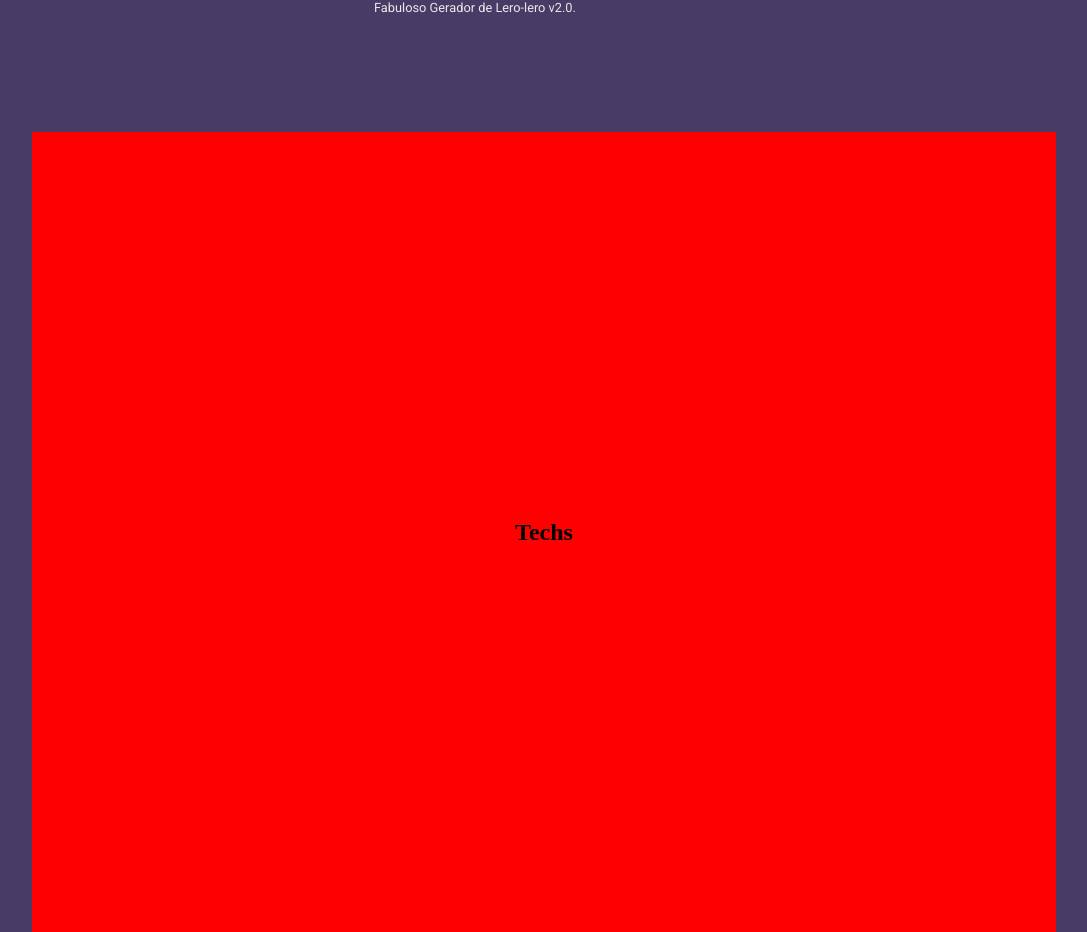
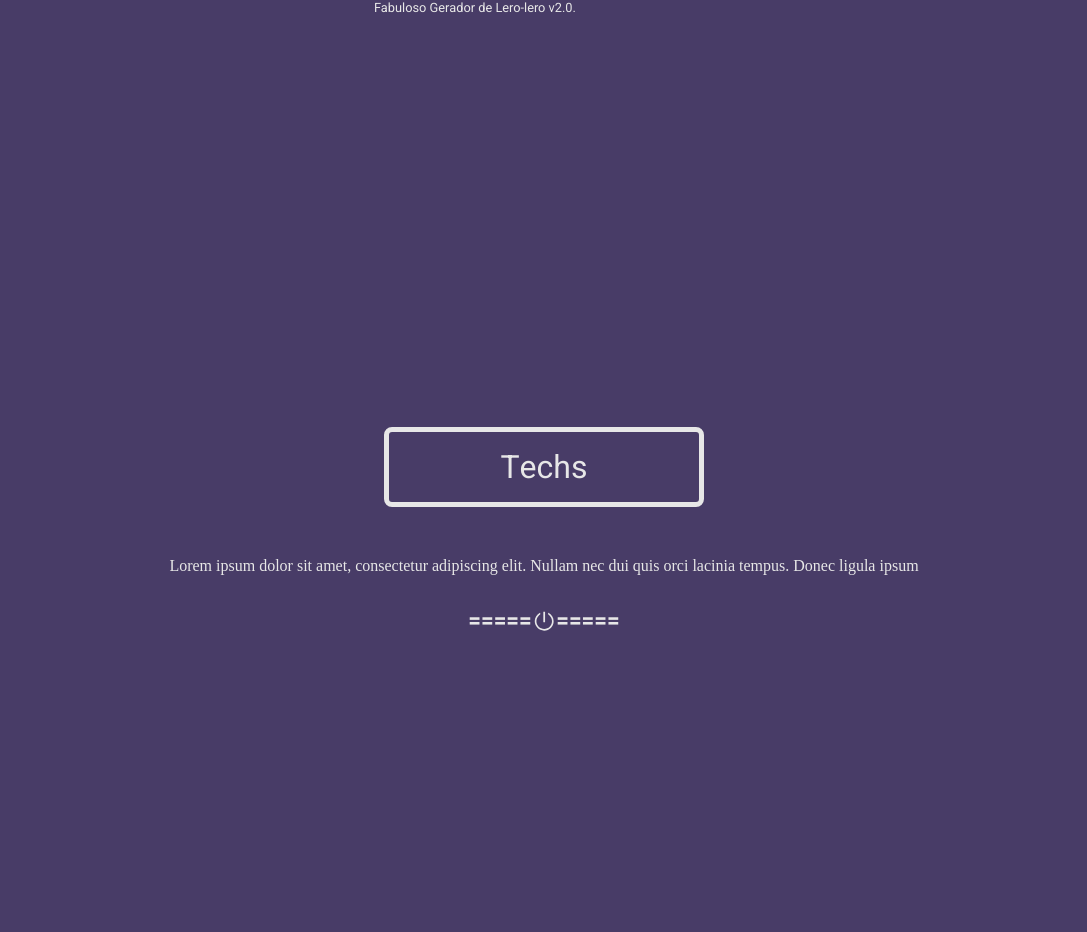
Before and after one commit to JulianoGomesSantos/portfolio, a React (Create React App) app: page / in a window 1280 px wide. Shown: the part 1538-2470 px from the top of the page, without its empty margins (96-1183 px from the left). Built offline with nearby package versions, Linux system fonts and the light colour scheme.

Commit message:
Update css

```diff
--- a/src/components/about_me/about_me.css
+++ b/src/components/about_me/about_me.css
@@ -7,17 +7,6 @@
   justify-content: center;
 }
 
-.AboutMeContainer .Content {
-  width: 80%;
-  display: flex;
-  align-items: center;
-  justify-content: center;
-  flex-direction: column;
-
-  color: #e7e7e7;
-
-  height: 100%;
-}
 .AboutMeSubHeader {
   margin-top: 50px;
   margin-bottom: 30px;
--- a/src/components/about_me/index.tsx
+++ b/src/components/about_me/index.tsx
@@ -1,6 +1,7 @@
 import React from "react";
 import { AboutContent } from "../about_content";
 import { Separator } from "../separator";
+import { HeaderContent } from "../header_content";
 
 import { FaTools, FaPencilAlt } from "react-icons/fa";
 import { FiFigma } from "react-icons/fi";
@@ -11,7 +12,8 @@ export function AboutMe() {
   return (
     <div className="AboutMeContainer">
       <div className="Content">
-        <div className="AboutMeHeader">Sobre mim</div>
+        <HeaderContent title="Sobre mim" />
+
         <span className="AboutMeSubHeader">
           Lorem ipsum dolor sit amet, consectetur adipiscing elit. Nullam nec
           dui quis orci lacinia tempus. Donec ligula ipsum
--- /dev/null
+++ b/src/components/header_content/header_content.css
@@ -0,0 +1,11 @@
+.Content {
+  width: 80%;
+  display: flex;
+  align-items: center;
+  justify-content: center;
+  flex-direction: column;
+
+  color: #e7e7e7;
+
+  height: 100%;
+}
--- /dev/null
+++ b/src/components/header_content/index.tsx
@@ -0,0 +1,10 @@
+import React from "react";
+import "./header_content.css";
+
+interface Props {
+  title: string;
+}
+
+export function HeaderContent(props: Props) {
+  return <div className="AboutMeHeader">{props.title}</div>;
+}
--- a/src/components/techs/index.tsx
+++ b/src/components/techs/index.tsx
@@ -1,11 +1,18 @@
 import React from "react";
+import { HeaderContent } from "../header_content";
+import { Separator } from "../separator";
 import "./techs.css";
 
 export function Techs() {
   return (
     <div className="TechsContainer">
-      <div>
-        <h2>Techs</h2>
+      <div className="Content">
+        <HeaderContent title="Techs" />
+        <span className="TechsSubHeader">
+          Lorem ipsum dolor sit amet, consectetur adipiscing elit. Nullam nec
+          dui quis orci lacinia tempus. Donec ligula ipsum
+        </span>
+        <Separator />
       </div>
     </div>
   );
--- a/src/components/techs/techs.css
+++ b/src/components/techs/techs.css
@@ -6,12 +6,12 @@
   align-items: center;
   justify-content: center;
 }
+.TechsSubHeader {
+  margin-top: 50px;
+  margin-bottom: 30px;
+}
 
-.TechsContainer div {
-  width: 80%;
-  display: flex;
-  align-items: center;
-  justify-content: center;
-  background: red;
-  height: 100%;
+.TechsContainer .TechsSubHeader {
+  margin-top: 50px;
+  margin-bottom: 30px;
 }
```
